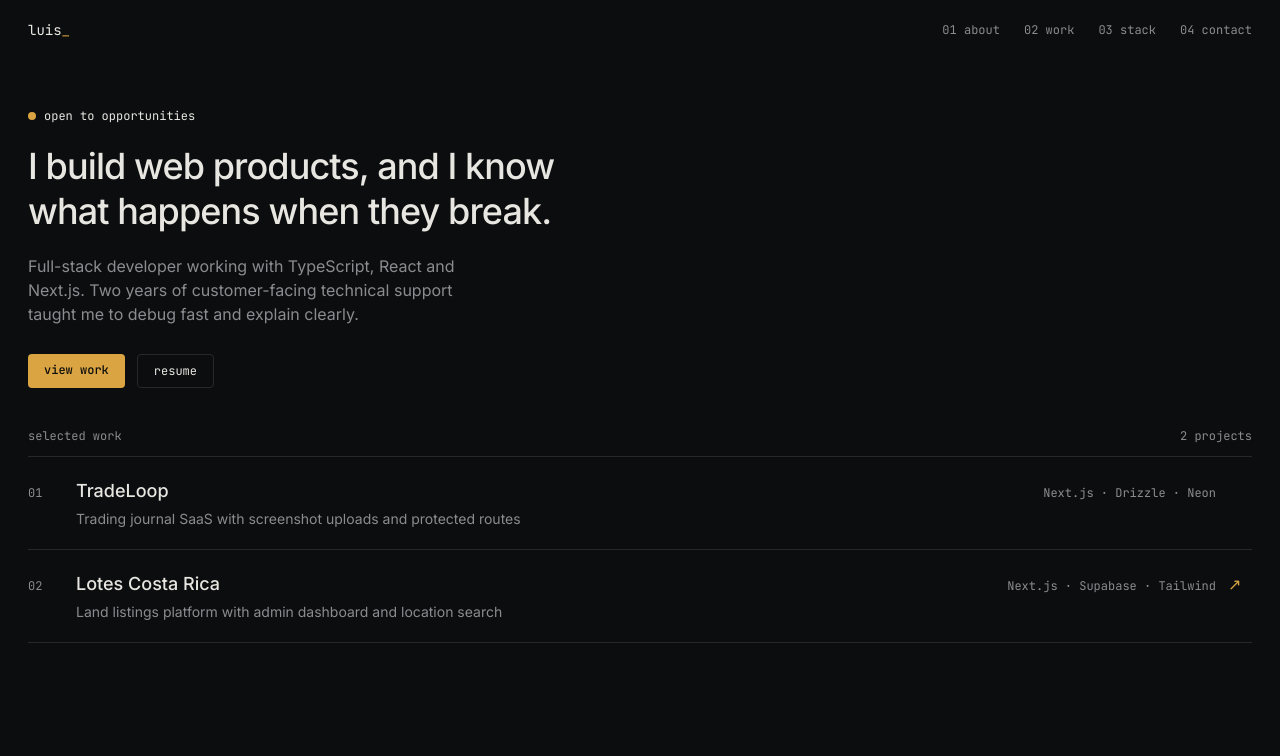
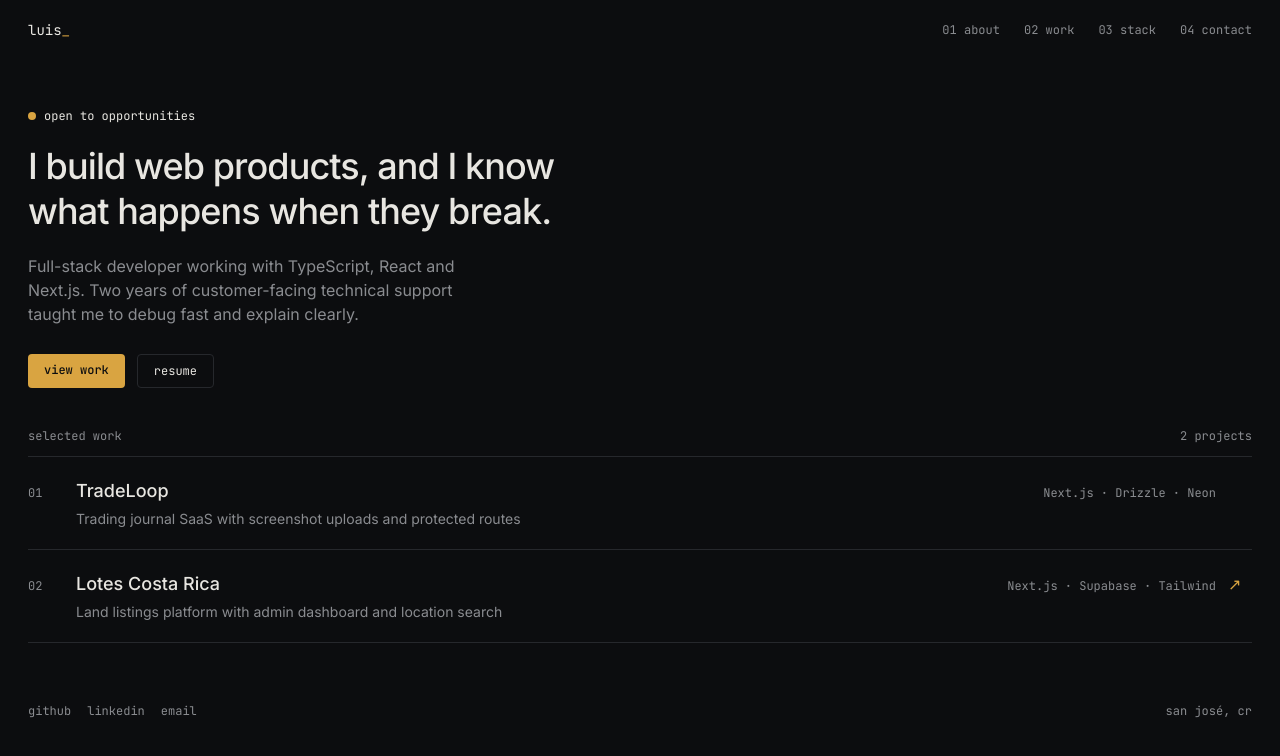
Before and after one commit to luisbr55/Portfolio, a React (Vite) app: page / in a window 1280 px wide. Shown: the top 756 px of the page. Built offline with nearby package versions, Linux system fonts and the light colour scheme.

Commit message:
feat: add footer with contact links

```diff
--- a/src/App.tsx
+++ b/src/App.tsx
@@ -1,6 +1,7 @@
 import Header from './components/Header'
 import Hero from './components/Hero'
 import Work from './components/Work'
+import Footer from './components/Footer'
 
 export default function App() {
   return (
@@ -10,6 +11,7 @@ export default function App() {
         <Hero />
         <Work />
       </main>
+      <Footer />
     </>
   )
 }
--- /dev/null
+++ b/src/components/Footer.tsx
@@ -0,0 +1,37 @@
+type ContactLink = {
+  label: string;
+  href: string;
+};
+
+const links: ContactLink[] = [
+  { label: "github", href: "https://github.com/luisbr55" },
+  { label: "linkedin", href: "https://www.linkedin.com/in/luis-badilla/" },
+  { label: "email", href: "mailto:luisbadilla55@hotmail.com" },
+];
+
+export default function Footer() {
+  return (
+    <footer
+      id="contact"
+      className="flex justify-between px-7 py-5 font-mono text-xs text-secondary"
+    >
+      <div className="flex gap-4">
+        {links.map((link) => {
+          const isExternal = link.href.startsWith("http");
+          return (
+            <a
+              key={link.label}
+              href={link.href}
+              target={isExternal ? "_blank" : undefined}
+              rel={isExternal ? "noopener noreferrer" : undefined}
+              className="hover:text-primary"
+            >
+              {link.label}
+            </a>
+          );
+        })}
+      </div>
+      <span>san josé, cr</span>
+    </footer>
+  );
+}
```
